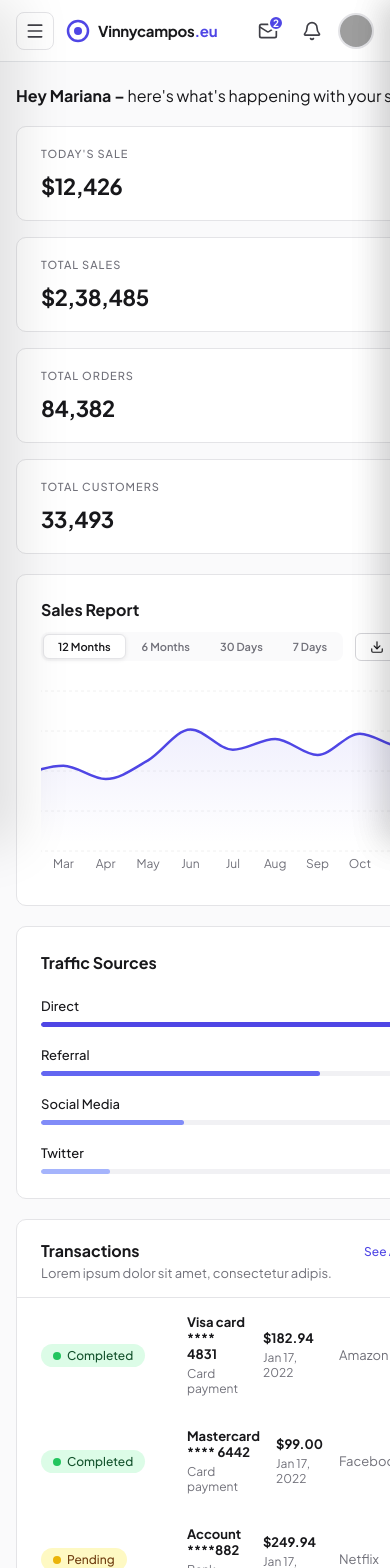
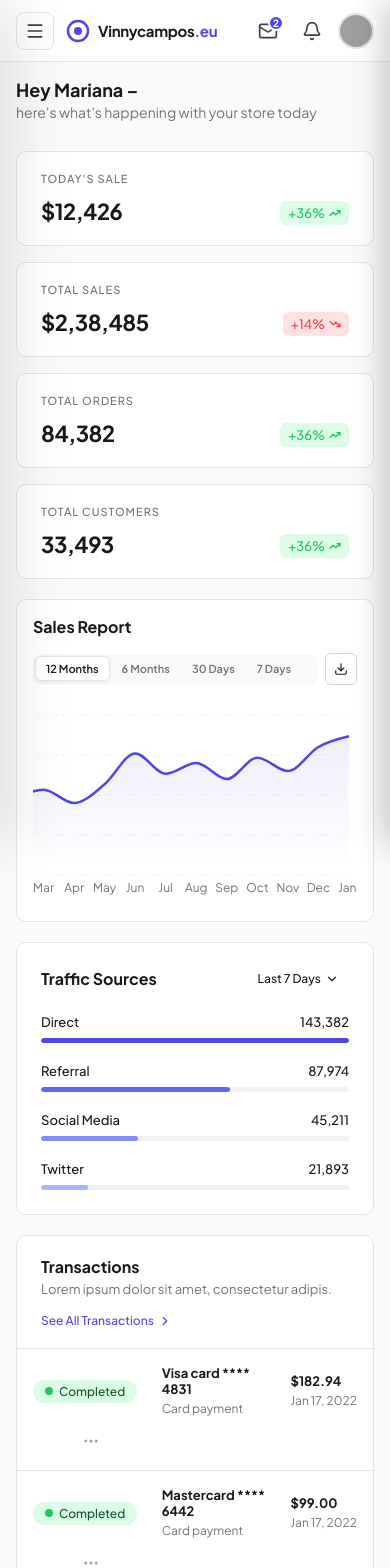
Before and after one commit to viniciussiqueiradecampos/antigravitytest, a React (Vite) app: page / in a window 390 px wide. Shown: the top 1568 px of the page. Built offline with nearby package versions, Linux system fonts and the light colour scheme; grey boxes are pictures that could not be loaded.

Commit message:
fix: refine mobile layout to prevent content overflow and alignment issues

```diff
--- a/src/App.css
+++ b/src/App.css
@@ -72,6 +72,8 @@
     .charts-row,
     .tables-row {
         grid-template-columns: 1fr;
+        max-width: 100%;
+        overflow: hidden;
     }
 
     .charts-row__main,
@@ -80,10 +82,36 @@
     .tables-row__side {
         height: auto;
         min-height: auto;
+        max-width: 100%;
     }
 
-    .welcome-title,
+    .card {
+        max-width: 100%;
+    }
+
+    .welcome-title {
+        font-size: 18px;
+        line-height: 1.4;
+        display: block;
+        max-width: 100%;
+        margin-bottom: 8px;
+        word-wrap: break-word;
+    }
+
     .welcome-subtitle {
-        font-size: 16px;
+        font-size: 14px;
+        font-weight: 400;
+        color: var(--color-text-muted);
+        display: block;
+        line-height: 1.5;
+        max-width: 100%;
+        word-wrap: break-word;
+    }
+
+    .welcome-bar {
+        padding-top: 16px;
+        width: 100%;
+        max-width: 100%;
+        overflow: hidden;
     }
 }
--- a/src/components/SalesChart/SalesChart.css
+++ b/src/components/SalesChart/SalesChart.css
@@ -109,3 +109,45 @@
     font-weight: 700;
     color: var(--color-text-primary);
 }
+
+@media (max-width: 1024px) {
+    .sales-chart {
+        padding: 16px;
+    }
+
+    .sales-chart__header {
+        flex-direction: column;
+        align-items: flex-start;
+        gap: 16px;
+    }
+
+    .sales-chart__controls {
+        width: 100%;
+        display: flex;
+        justify-content: space-between;
+        align-items: center;
+        gap: 8px;
+    }
+
+    .filter-group {
+        overflow-x: auto;
+        flex: 1;
+        min-width: 0;
+        -webkit-overflow-scrolling: touch;
+        padding-bottom: 4px;
+    }
+
+    .filter-btn {
+        padding: 5px 10px;
+        flex-shrink: 0;
+    }
+
+    .export-btn span {
+        display: none;
+    }
+
+    .export-btn {
+        padding: 8px;
+        flex-shrink: 0;
+    }
+}
--- a/src/components/Transactions/Transactions.css
+++ b/src/components/Transactions/Transactions.css
@@ -57,7 +57,7 @@
     align-items: center;
     gap: 16px;
     padding: 16px 24px;
-    border-bottom: 1px solid var(--color-border));
+    border-bottom: 1px solid var(--color-border);
     transition: var(--transition);
 }
 
@@ -154,3 +154,21 @@
     background: var(--color-border);
     color: var(--color-text-secondary);
 }
+
+@media (max-width: 768px) {
+    .transactions__header {
+        flex-direction: column;
+        align-items: flex-start;
+        gap: 12px;
+    }
+
+    .transaction-row {
+        grid-template-columns: 1fr 1fr auto;
+        gap: 12px;
+        padding: 16px;
+    }
+
+    .transaction-row__dest {
+        display: none;
+    }
+}
```
